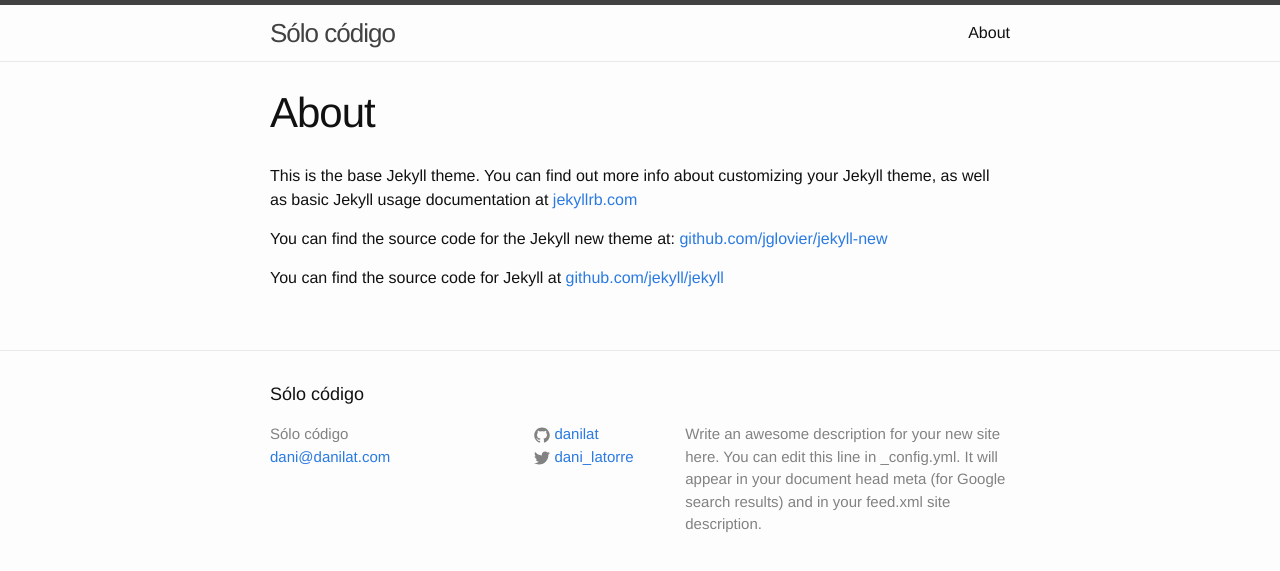
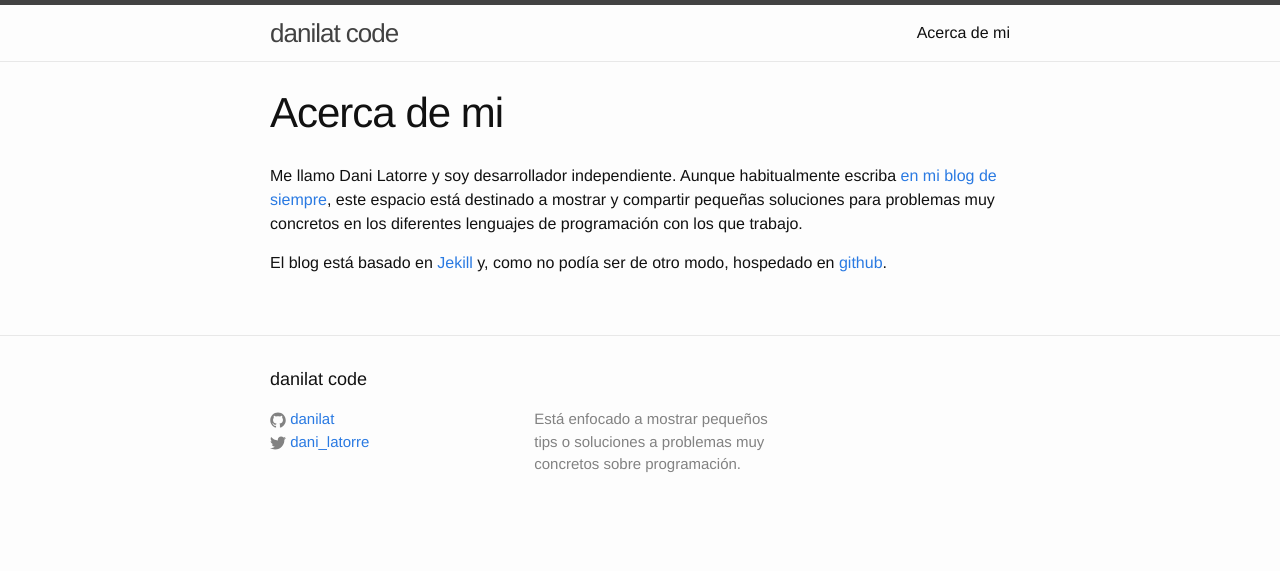
Before and after one commit to danilat/danilat.github.com, a Jekyll site: the page built from about.md, in a window 1280 px wide. Shown: the top 571 px of the page. Built offline with Jekyll 4.4.1, drawn with Linux system fonts in a browser that asks for light colours.

Commit message:
customizing the stating copywriting of the blog

```diff
--- a/_config.yml
+++ b/_config.yml
@@ -1,10 +1,9 @@
 # Site settings
-title: Sólo código
+title: danilat code
 email: dani@danilat.com
 description: > # this means to ignore newlines until "baseurl:"
-  Write an awesome description for your new site here. You can edit this
-  line in _config.yml. It will appear in your document head meta (for
-  Google search results) and in your feed.xml site description.
+  Está enfocado a mostrar pequeños tips o soluciones a problemas muy concretos sobre programación.
+
 baseurl: "" # the subpath of your site, e.g. /blog/
 url: "http://code.danilat.com" # the base hostname & protocol for your site
 twitter_username: dani_latorre
--- a/_includes/footer.html
+++ b/_includes/footer.html
@@ -5,14 +5,9 @@
     <h2 class="footer-heading">{{ site.title }}</h2>
 
     <div class="footer-col-wrapper">
+
+
       <div class="footer-col  footer-col-1">
-        <ul class="contact-list">
-          <li>{{ site.title }}</li>
-          <li><a href="mailto:{{ site.email }}">{{ site.email }}</a></li>
-        </ul>
-      </div>
-
-      <div class="footer-col  footer-col-2">
         <ul class="social-media-list">
           {% if site.github_username %}
           <li>
@@ -45,7 +40,7 @@
         </ul>
       </div>
 
-      <div class="footer-col  footer-col-3">
+      <div class="footer-col  footer-col-1">
         <p class="text">{{ site.description }}</p>
       </div>
     </div>
--- a/about.md
+++ b/about.md
@@ -1,11 +1,9 @@
 ---
 layout: page
-title: About
-permalink: /about/
+title: Acerca de mi
+permalink: /acerca-de/
 ---
 
-This is the base Jekyll theme. You can find out more info about customizing your Jekyll theme, as well as basic Jekyll usage documentation at [jekyllrb.com](http://jekyllrb.com/)
+Me llamo Dani Latorre y soy desarrollador independiente. Aunque habitualmente escriba [en mi blog de siempre](http://www.danilat.com/weblog), este espacio está destinado a mostrar y compartir pequeñas soluciones para problemas muy concretos en los diferentes lenguajes de programación con los que trabajo.
 
-You can find the source code for the Jekyll new theme at: [github.com/jglovier/jekyll-new](https://github.com/jglovier/jekyll-new)
-
-You can find the source code for Jekyll at [github.com/jekyll/jekyll](https://github.com/jekyll/jekyll)
+El blog está basado en [Jekill](http://jekyllrb.com/) y, como no podía ser de otro modo, hospedado en [github](https://github.com/danilat/danilat.github.com).
--- a/index.html
+++ b/index.html
@@ -4,7 +4,7 @@ layout: default
 
 <div class="home">
 
-  <h1 class="page-heading">Posts</h1>
+  <h1 class="page-heading">Últimos Posts</h1>
 
   <ul class="post-list">
     {% for post in site.posts %}
@@ -18,6 +18,6 @@ layout: default
     {% endfor %}
   </ul>
 
-  <p class="rss-subscribe">subscribe <a href="{{ "/feed.xml" | prepend: site.baseurl }}">via RSS</a></p>
+  <p class="rss-subscribe">Suscríbete <a href="{{ "/feed.xml" | prepend: site.baseurl }}">via RSS</a></p>
 
 </div>
```
